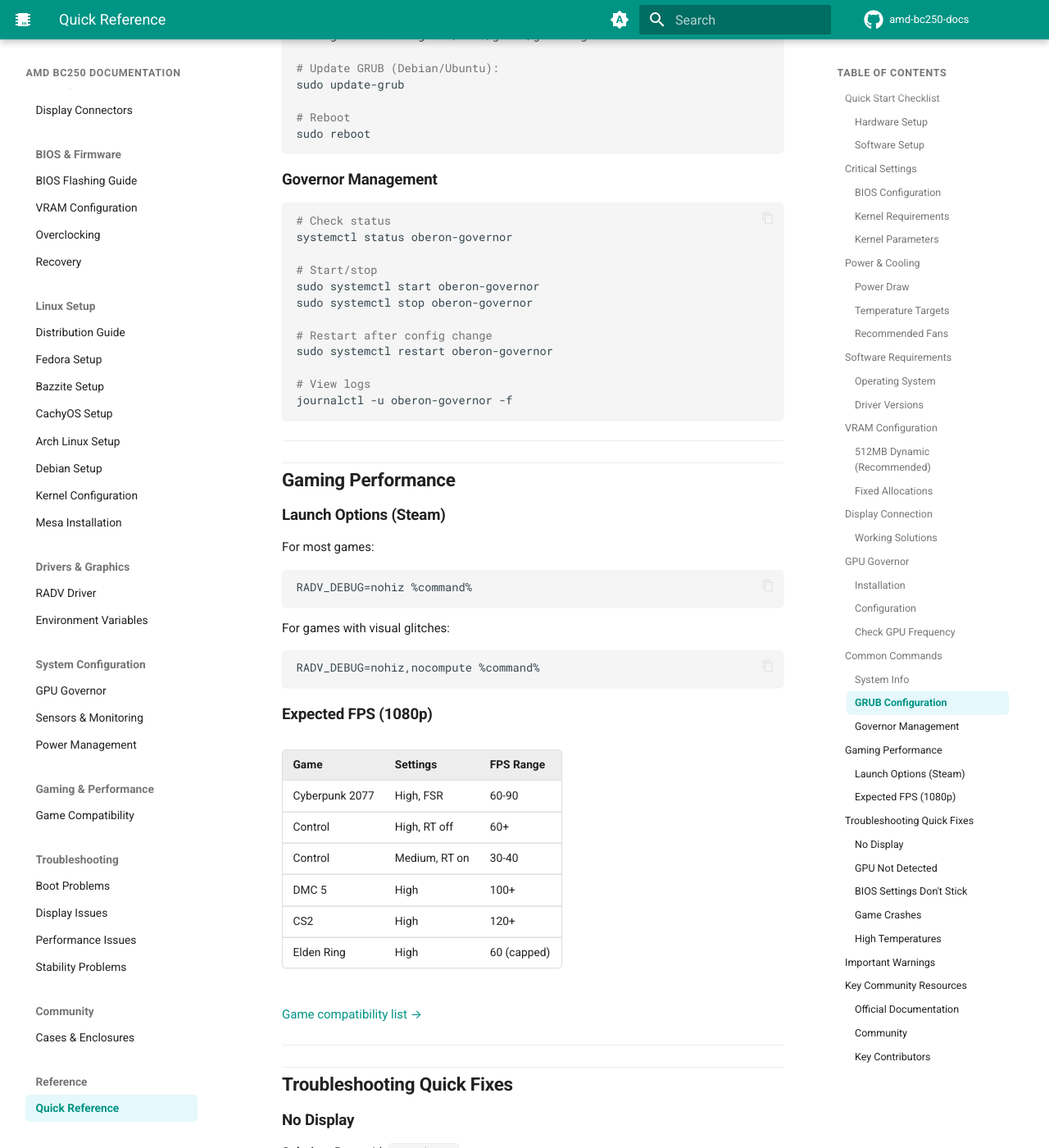
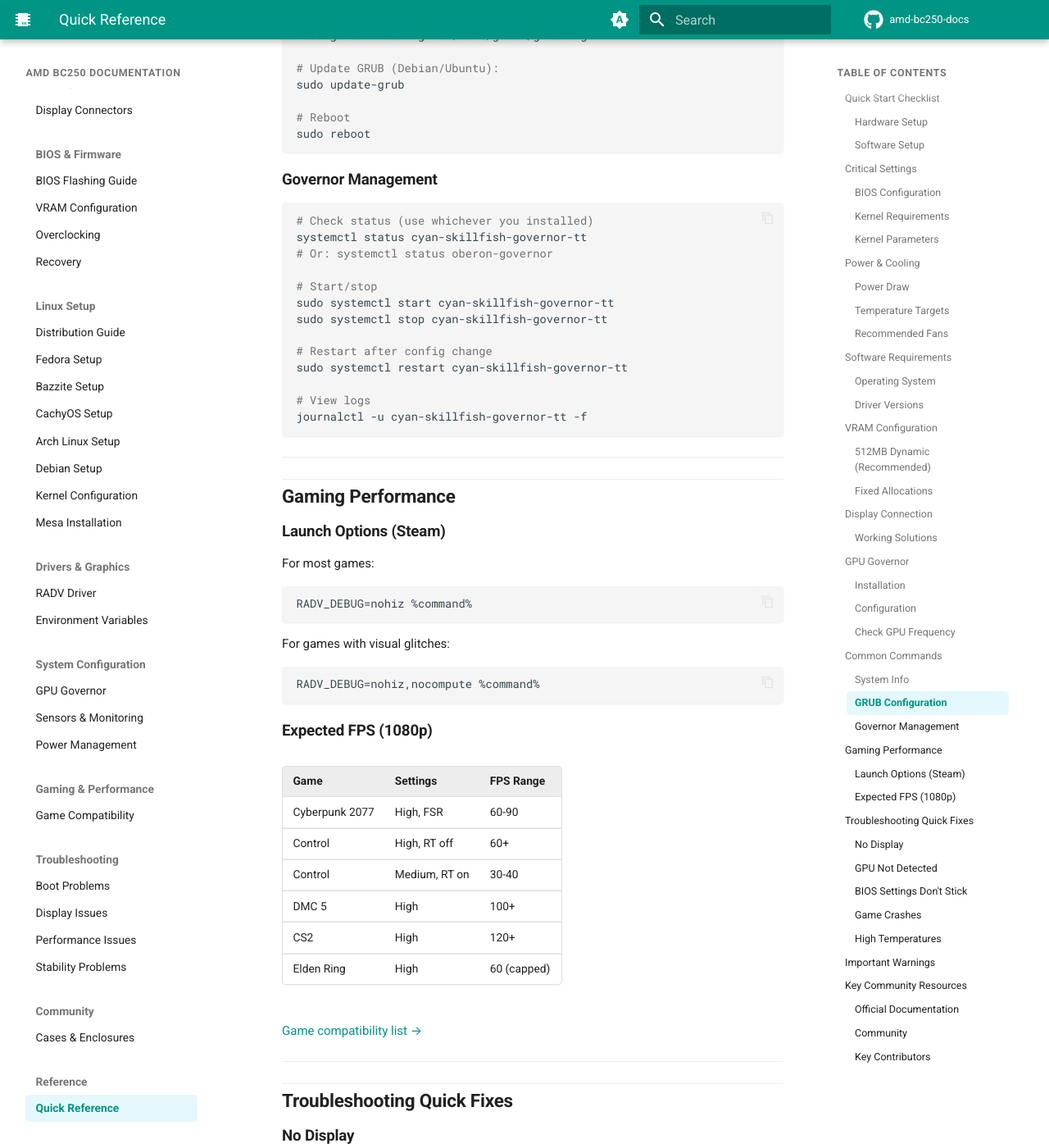
Before and after one commit to elektricM/amd-bc250-docs, an MkDocs documentation site: the page built from docs/reference/quick-reference.md, in a window 1280 px wide and 1400 px high, scrolled down 5924 px. Shown: the whole window at 82% size. Built offline with MkDocs 1.6.1 and Material for MkDocs 9.7.7, drawn with Linux system fonts in a browser that asks for light colours; comment, search, counter and statistics services are not loaded; the version menu is left out; some of the changed text lies outside the part shown.

Commit message:
fix: update oberon-governor references in quick-reference and stability pages
Update default governor commands to cyan-skillfish-governor-tt in
quick-reference cheatsheet and stability troubleshooting diagnostic section.
Oberon-governor noted as alternative where applicable.

````diff
--- a/docs/reference/quick-reference.md
+++ b/docs/reference/quick-reference.md
@@ -197,7 +197,7 @@
 Restart governor after changes:
 
 ```bash
-sudo systemctl restart oberon-governor
+sudo systemctl restart cyan-skillfish-governor-tt
 ```
 
 ### Check GPU Frequency
@@ -255,18 +255,19 @@
 ### Governor Management
 
 ```bash
-# Check status
-systemctl status oberon-governor
+# Check status (use whichever you installed)
+systemctl status cyan-skillfish-governor-tt
+# Or: systemctl status oberon-governor
 
 # Start/stop
-sudo systemctl start oberon-governor
-sudo systemctl stop oberon-governor
+sudo systemctl start cyan-skillfish-governor-tt
+sudo systemctl stop cyan-skillfish-governor-tt
 
 # Restart after config change
-sudo systemctl restart oberon-governor
+sudo systemctl restart cyan-skillfish-governor-tt
 
 # View logs
-journalctl -u oberon-governor -f
+journalctl -u cyan-skillfish-governor-tt -f
 ```
 
 ---
@@ -318,7 +319,7 @@
 1. Mesa version ≥ 25.1: `glxinfo | grep Mesa`
 2. Kernel ≤ 6.14: `uname -r`
 3. nomodeset removed from GRUB
-4. Governor running: `systemctl status oberon-governor`
+4. Governor running: `systemctl status cyan-skillfish-governor-tt`
 
 ### BIOS Settings Don't Stick
 
````
Also changed, not shown: docs/troubleshooting/stability.md (+3 -3 lines).
